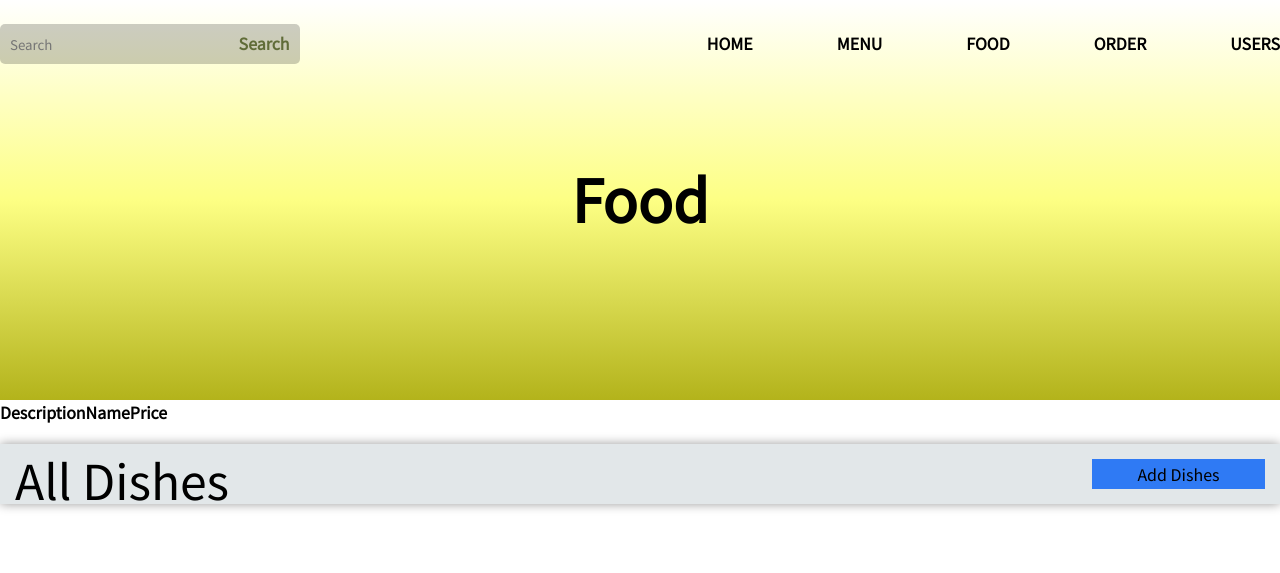
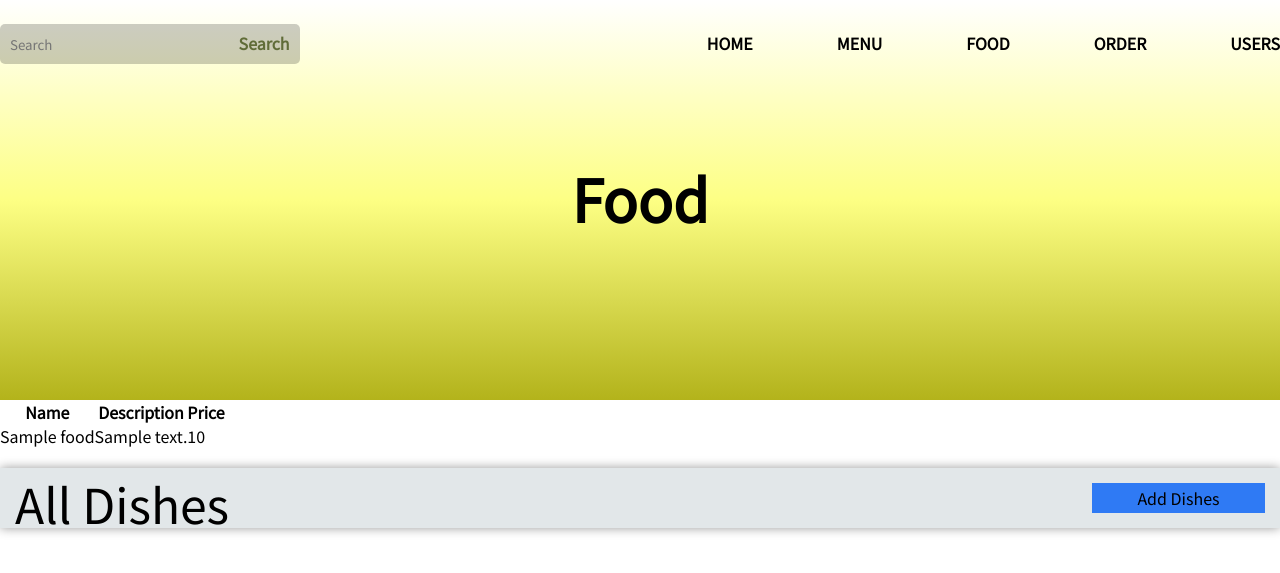
Before and after one commit to wadoodalam/changsKitchen, a Django app: template changskitchenapp/templates/food.html in a window 1280 px wide. Shown: the top 573 px of the page. Run offline with Django 3.2, Linux system fonts and the light colour scheme; the template is opened without the code that fills it: most values are stand-ins (such as "Sample title", 1, 10 or a date in 2020); lists and menus that the app fills with data are empty.

Commit message:
Render food information (need formatting)

```diff
--- a/changskitchenapp/templates/food.html
+++ b/changskitchenapp/templates/food.html
@@ -34,19 +34,21 @@
         <div class="datatable" id="tableContainer">
             <table>
                 <tr>
+                    <th>Name</th>
                     <th>Description</th>
-                    <th>Name</th>
                     <th>Price</th>
                 </tr>
 
 
+                {% for food in comb_list %}
+
                 <tr>
+                    <td>{{food.name}}</td>
+                    <td>{{food.description}}</td>
+                    <td>{{food.price}}</td>
+                </tr>
 
-                    <tr>
-                        <!-- Display from the context rendered(Ha)-->
-                    </tr>
-
-                </tr>
+                {% endfor %}
 
             </table>
 
```
Also changed, not shown: changskitchenapp/views.py (+6 -7 lines), 1 other file.
